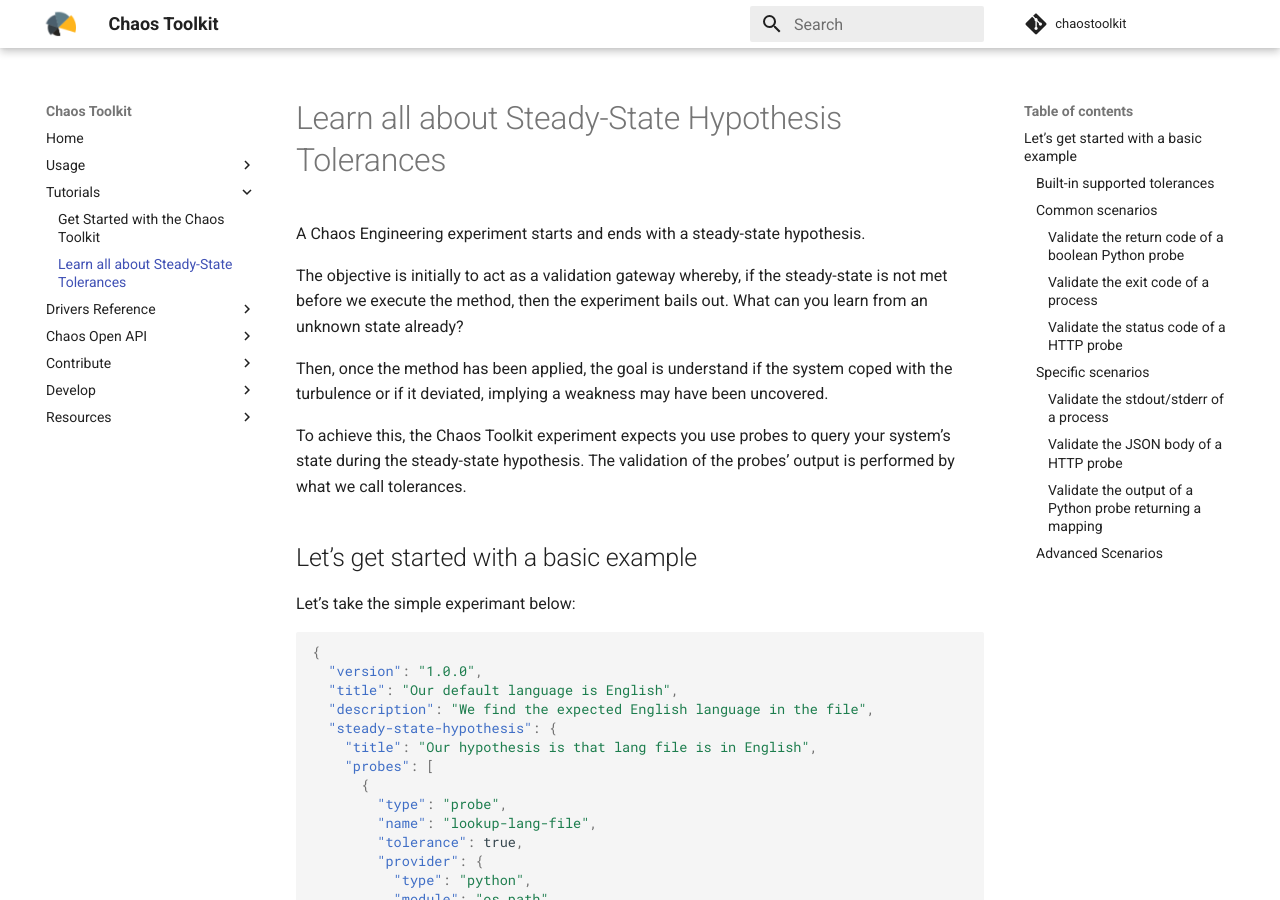
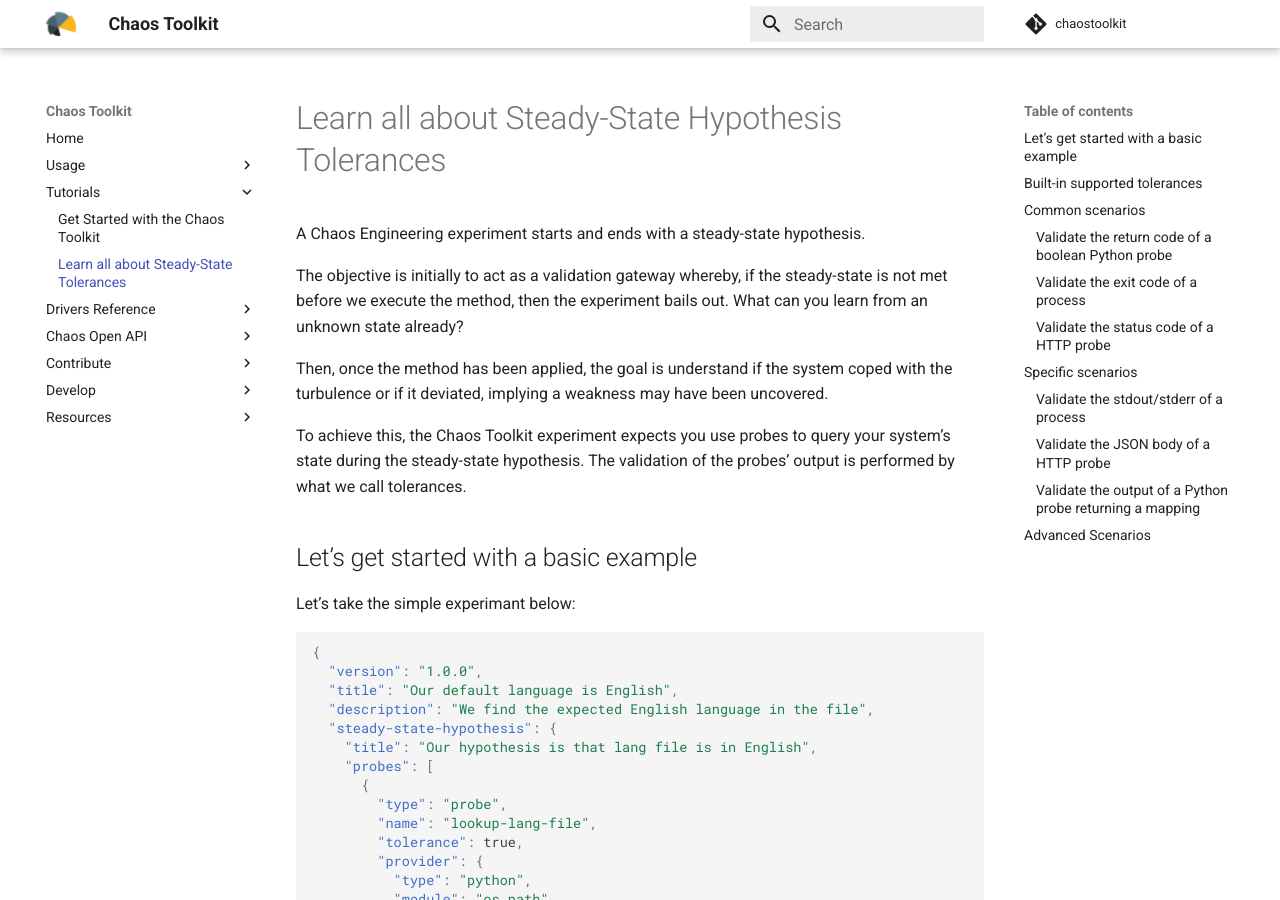
Before and after one commit to chaostoolkit/chaostoolkit-documentation, an MkDocs documentation site: the page built from sources/reference/tutorials/tolerance.md, in a window 1280 px wide and 900 px high. Built offline with MkDocs 1.6.1 and Material for MkDocs 9.7.7, drawn with Linux system fonts in a browser that asks for light colours; comment, search, counter and statistics services are not loaded.

Commit message:
Fix indentation
Signed-off-by: Sylvain Hellegouarch <sh@defuze.org>

````diff
--- a/sources/reference/tutorials/tolerance.md
+++ b/sources/reference/tutorials/tolerance.md
@@ -119,7 +119,7 @@
 Now that we know the basics, let's move on to see what are the supported
 tolerances.
 
-### Built-in supported tolerances
+## Built-in supported tolerances
 
 The [experiment specification][spec] describes the supported tolerances but
 let's review them more pragmatically here.
@@ -189,11 +189,11 @@
    output of another probe. This is advanced stuff only used when the builtin
    probes won't cut it.
 
-### Common scenarios
+## Common scenarios
 
 Let's now review how to apply these tolerances to most common scenarios.
 
-#### Validate the return code of a boolean Python probe
+### Validate the return code of a boolean Python probe
 
 In this case, the simple `boolean` tolerance will do.
 
@@ -215,7 +215,7 @@
 }
 ```
 
-#### Validate the exit code of a process
+### Validate the exit code of a process
 
 In this case, the simple `integer` tolerance will do. Indeed, the Chaos Toolkit
 will look by default to the exit code of the process for validation.
@@ -238,7 +238,7 @@
 Assuming, we would be expecting an error, which commonly translates to an
 exit code `1`, we would switch to `"tolerance": 1`.
 
-#### Validate the status code of a HTTP probe
+### Validate the status code of a HTTP probe
 
 In this case, the simple `integer` tolerance will do. Indeed, the Chaos Toolkit
 will look by default to the status code of the HTTP response for validation.
@@ -257,9 +257,9 @@
 }
 ```
 
-### Specific scenarios
+## Specific scenarios
 
-#### Validate the stdout/stderr of a process
+### Validate the stdout/stderr of a process
 
 Assuming you want to validate the actual standard output of a process, you
 need to got a regular expression approach, as follows:
@@ -286,7 +286,7 @@
 set `stdout` here is because a process probe returns an object made of three
 properties: `"status"`, `"stdout"` and `"stderr"`.
 
-#### Validate the JSON body of a HTTP probe
+### Validate the JSON body of a HTTP probe
 
 In this case, use a `jsonpath` tolerance.
 
@@ -340,7 +340,7 @@
 ```
 
 
-#### Validate the output of a Python probe returning a mapping
+### Validate the output of a Python probe returning a mapping
 
 In this case, use a `jsonpath` tolerance.
 
@@ -391,7 +391,7 @@
 }
 ```
 
-### Advanced Scenarios
+## Advanced Scenarios
 
 The last case you may be reviewing now is when the default tolerances cannot
 support your use case. Then, you want to create your own tolerance by writing
````
